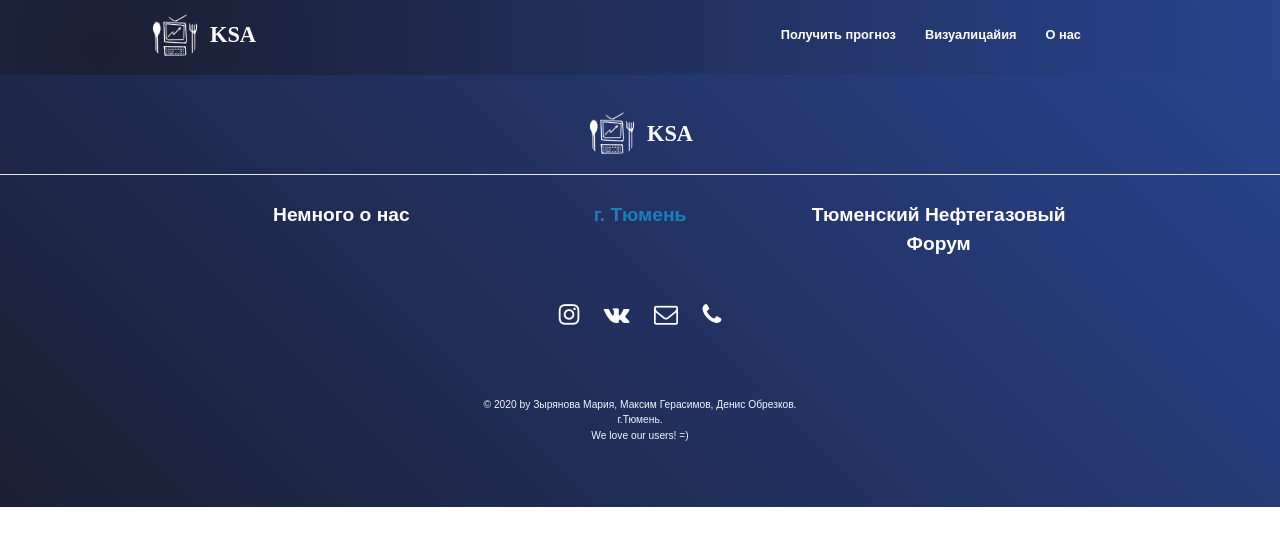
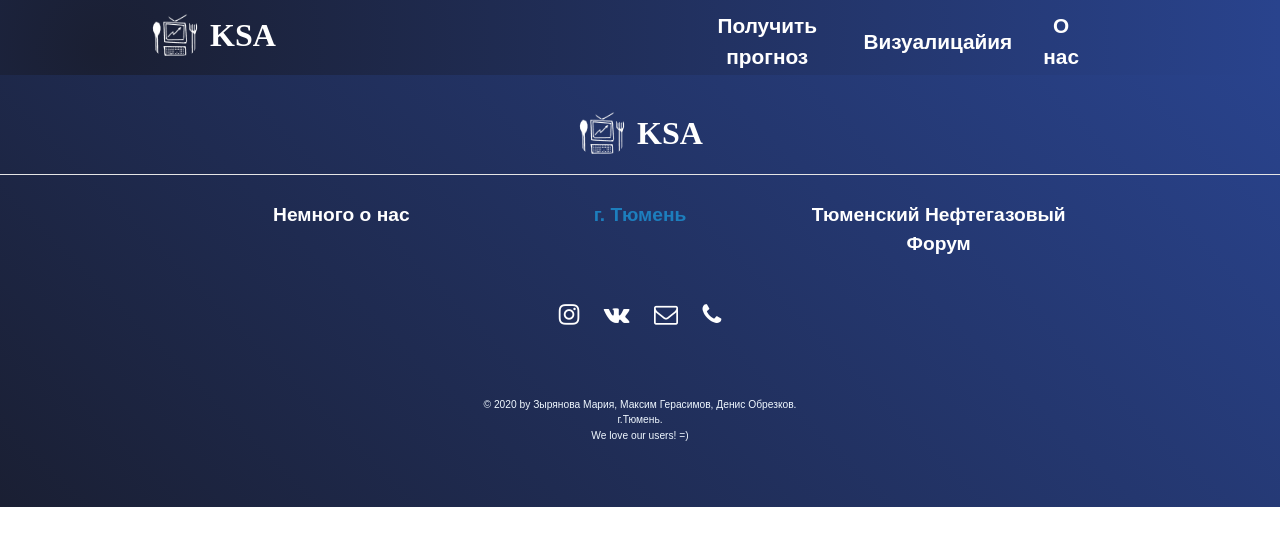
Before and after one commit to Lednik7/neuroeneft, a Flask app: template site/templates/base.html in a window 1280 px wide. Shown: the top 546 px of the page. Run offline with Flask 2, Linux system fonts and the light colour scheme; the template is opened without the code that fills it, so the values that code supplies are empty; some libraries are stand-ins or nearby versions; some web fonts are replaced.

Commit message:
календарь

```diff
--- a/site/static/css/base.css
+++ b/site/static/css/base.css
@@ -66,7 +66,7 @@ header {
     font-family: "Montserrat", serif;
     text-align: left;
     font-weight: 700;
-    font-size: 1.4rem;
+    font-size: 2rem;
     color: white;
     margin-left: 10px;
     opacity: 1;
@@ -91,7 +91,7 @@ header {
     font-family: "Quicksand", sans-serif;
     text-align: center;
     font-weight: 700;
-    font-size: .8rem;
+    font-size: 1.3rem;
     color: white;
     display: block;
     text-decoration: none;
--- a/site/templates/index.html
+++ b/site/templates/index.html
@@ -42,19 +42,19 @@
 
 <section id="background-chart" style="display: grid; grid-template-columns: 0.4fr 1.6fr;">
     <div>
-        <a id="click_3day" class="btn btn-1" style="margin-left: 10vw; margin-bottom: 1vw">
+        <a id="click_3day" class="btn btn-1" style="margin-left: 10vw; margin-bottom: 2vw">
             <svg>
                 <rect x="0" y="0" fill="none" width="100%" height="100%"/>
             </svg>
             3 дня
         </a>
-        <a id="click_week" style="margin-left: 10vw; margin-bottom: 1vw" class="btn btn-1">
+        <a id="click_week" style="margin-left: 10vw; margin-bottom: 2vw" class="btn btn-1">
             <svg>
                 <rect x="0" y="0" fill="none" width="100%" height="100%"/>
             </svg>
             Неделя
         </a>
-        <a id="click_month" style="margin-left: 10vw; margin-bottom: 1vw" class="btn btn-1">
+        <a id="click_month" style="margin-left: 10vw; margin-bottom: 2vw" class="btn btn-1">
             <svg>
                 <rect x="0" y="0" fill="none" width="100%" height="100%"/>
             </svg>
```
Also changed, not shown: 1 other file.
